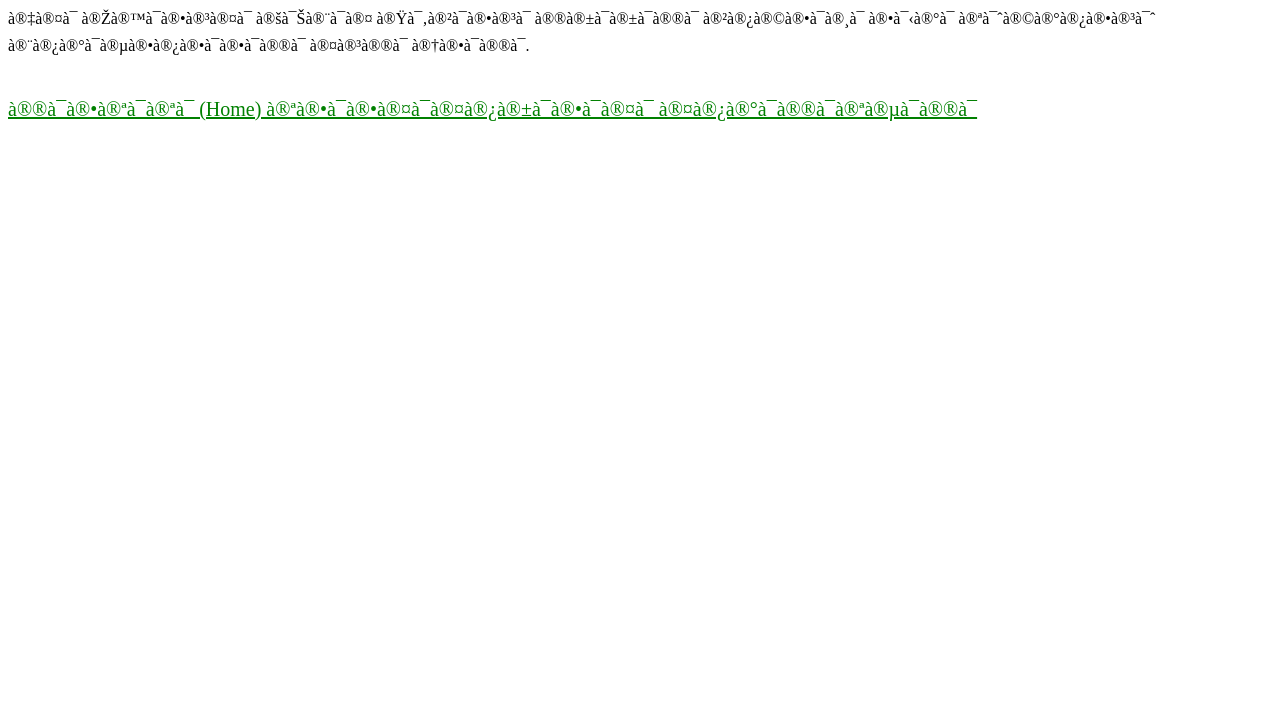
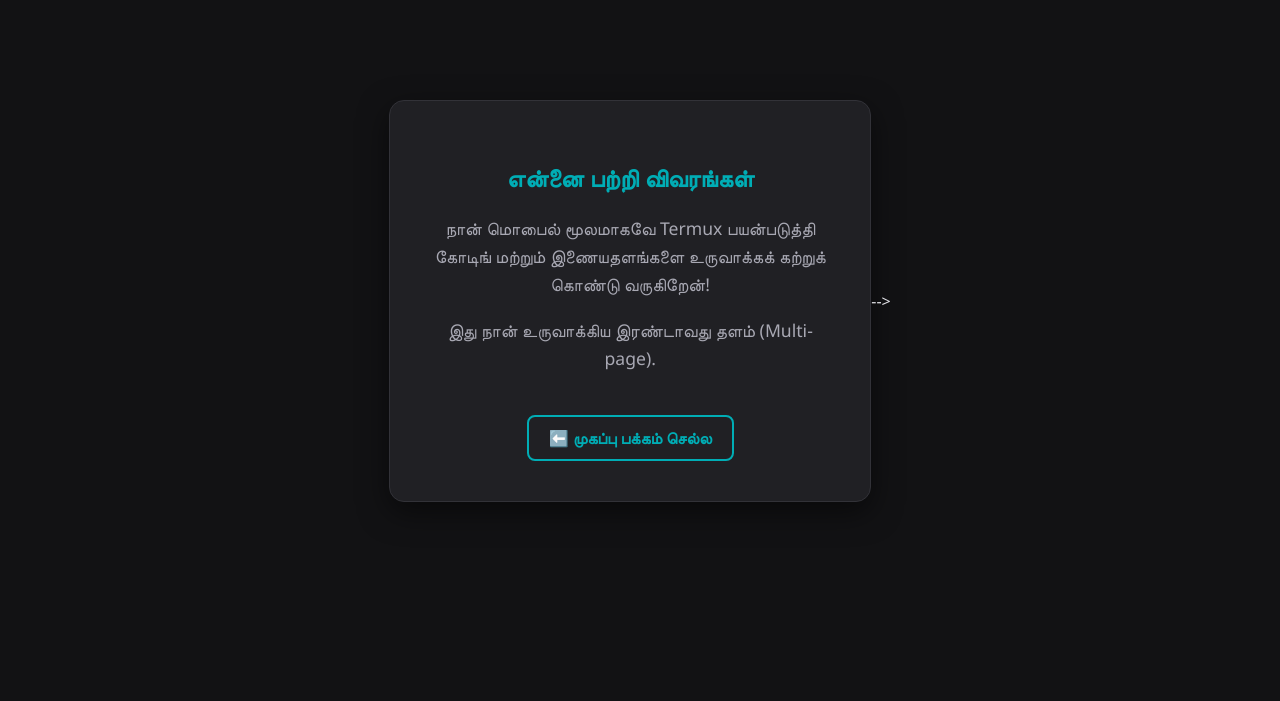
Before and after one commit to panamthevai/panam, a plain HTML site: page about.html in a window 1280 px wide. Shown: the part 99-800 px from the top of the page. Drawn offline with Linux system fonts and the light colour scheme.

Commit message:
Fix: Linked index.html and about.html successfully without LFS

```diff
--- a/about.html
+++ b/about.html
@@ -1,82 +1,82 @@
+<!DOCTYPE html>
+<html lang="ta">
+<head>
+    <meta charset="UTF-8">
+    <meta name="viewport" content="width=device-width, initial-scale=1.0">
+    <title>என்னை பற்றி - Panamthevai</title>
+    <style>
+        body {
+            font-family: 'Segoe UI', Tahoma, Geneva, Verdana, sans-serif;
+            background-color: #121214;
+            color: #e1e1e6;
+            margin: 0;
+            display: flex;
+            justify-content: center;
+            align-items: center;
+            min-height: 100vh;
+            text-align: center;
+        }
+        .card {
+            background-color: #202024;
+            padding: 40px;
+            border-radius: 15px;
+            box-shadow: 0 10px 30px rgba(0, 0, 0, 0.5);
+            border: 1px solid #323238;
+            max-width: 90%;
+            width: 400px;
+        }
+        h2 {
+            color: #00adb5;
+            margin-bottom: 20px;
+        }
+        p {
+            color: #a8a8b3;
+            font-size: 1.1rem;
+            line-height: 1.6;
+        }
+        .back-btn {
+            display: inline-block;
+            margin-top: 25px;
+            padding: 10px 20px;
+            background-color: transparent;
+            color: #00adb5;
+            border: 2px solid #00adb5;
+            text-decoration: none;
+            border-radius: 8px;
+            font-weight: bold;
+            transition: 0.3s;
+        }
+        .back-btn:hover {
+            background-color: #00adb5;
+            color: #121214;
+        }
+    </style>
+</head>
+<body>
+
+    <div class="card">
+        <h2>என்னை பற்றி விவரங்கள்</h2>
+        <p>நான் மொபைல் மூலமாகவே Termux பயன்படுத்தி கோடிங் மற்றும் இணையதளங்களை உருவாக்கக் கற்றுக் கொண்டு வருகிறேன்!</p>
+        <p>இது நான் உருவாக்கிய இரண்டாவது தளம் (Multi-page).</p>
+        <!-- மீண்டும் முதல் பக்கத்திற்கு செல்ல லிங்க் -->
+        <a href="index.html" class="back-btn">⬅️ முகப்பு பக்கம் செல்ல</a>
+    </div>
+
+</body>
+</html>
+
+<!---->
 <!--<!DOCTYPE html>-->
-<!--<html lang="ta">-->
+<!--<html>-->
 <!--<head>-->
-<!--    <meta charset="UTF-8">-->
-<!--    <meta name="viewport" content="width=device-width, initial-scale=1.0">-->
-<!--    <title>என்னை பற்றி - Panamthevai</title>-->
-<!--    <style>-->
-<!--        body {-->
-<!--            font-family: 'Segoe UI', Tahoma, Geneva, Verdana, sans-serif;-->
-<!--            background-color: #121214;-->
-<!--            color: #e1e1e6;-->
-<!--            margin: 0;-->
-<!--            display: flex;-->
-<!--            justify-content: center;-->
-<!--            align-items: center;-->
-<!--            min-height: 100vh;-->
-<!--            text-align: center;-->
-<!--        }-->
-<!--        .card {-->
-<!--            background-color: #202024;-->
-<!--            padding: 40px;-->
-<!--            border-radius: 15px;-->
-<!--            box-shadow: 0 10px 30px rgba(0, 0, 0, 0.5);-->
-<!--            border: 1px solid #323238;-->
-<!--            max-width: 90%;-->
-<!--            width: 400px;-->
-<!--        }-->
-<!--        h2 {-->
-<!--            color: #00adb5;-->
-<!--            margin-bottom: 20px;-->
-<!--        }-->
-<!--        p {-->
-<!--            color: #a8a8b3;-->
-<!--            font-size: 1.1rem;-->
-<!--            line-height: 1.6;-->
-<!--        }-->
-<!--        .back-btn {-->
-<!--            display: inline-block;-->
-<!--            margin-top: 25px;-->
-<!--            padding: 10px 20px;-->
-<!--            background-color: transparent;-->
-<!--            color: #00adb5;-->
-<!--            border: 2px solid #00adb5;-->
-<!--            text-decoration: none;-->
-<!--            border-radius: 8px;-->
-<!--            font-weight: bold;-->
-<!--            transition: 0.3s;-->
-<!--        }-->
-<!--        .back-btn:hover {-->
-<!--            background-color: #00adb5;-->
-<!--            color: #121214;-->
-<!--        }-->
-<!--    </style>-->
+<!--    <title>About Panam</title>-->
 <!--</head>-->
 <!--<body>-->
-<!---->
-<!--    <div class="card">-->
-<!--        <h2>என்னை பற்றி விவரங்கள்</h2>-->
-<!--        <p>நான் மொபைல் மூலமாகவே Termux பயன்படுத்தி கோடிங் மற்றும் இணையதளங்களை உருவாக்கக் கற்றுக் கொண்டு வருகிறேன்!</p>-->
-<!--        <p>இது நான் உருவாக்கிய இரண்டாவது தளம் (Multi-page).</p>-->
-<!--        <!-- மீண்டும் முதல் பக்கத்திற்கு செல்ல லிங்க் -->-->
-<!--        <a href="index.html" class="back-btn">⬅️ முகப்பு பக்கம் செல்ல</a>-->
-<!--    </div>-->
-<!---->
+<!--    <h1>About Our Custom Repository</h1>-->
+<!--    <p>இது எங்களது சொந்த டூல்கள் மற்றும் லினக்ஸ் கோர் பைனரிகளை நிர்வகிக்கும் தளம் ஆகும்.</p>-->
+<!--    -->
+<!--    <!-- மீண்டும் முதன்மை பக்கத்திற்கு வர லிங்க் -->-->
+<!--    <br>-->
+<!--    <a href="index.html" style="font-size: 20px; color: green;">முகப்பு (Home) பக்கத்திற்குத் திரும்பவும்</a>-->
 <!--</body>-->
 <!--</html>-->
-
-
-<!DOCTYPE html>
-<html>
-<head>
-    <title>About Panam</title>
-</head>
-<body>
-    <h1>About Our Custom Repository</h1>
-    <p>இது எங்களது சொந்த டூல்கள் மற்றும் லினக்ஸ் கோர் பைனரிகளை நிர்வகிக்கும் தளம் ஆகும்.</p>
-
-    <!-- மீண்டும் முதன்மை பக்கத்திற்கு வர லிங்க் -->
-    <br>
-    <a href="index.html" style="font-size: 20px; color: green;">முகப்பு (Home) பக்கத்திற்குத் திரும்பவும்</a>
-</body>
-</html>
```
